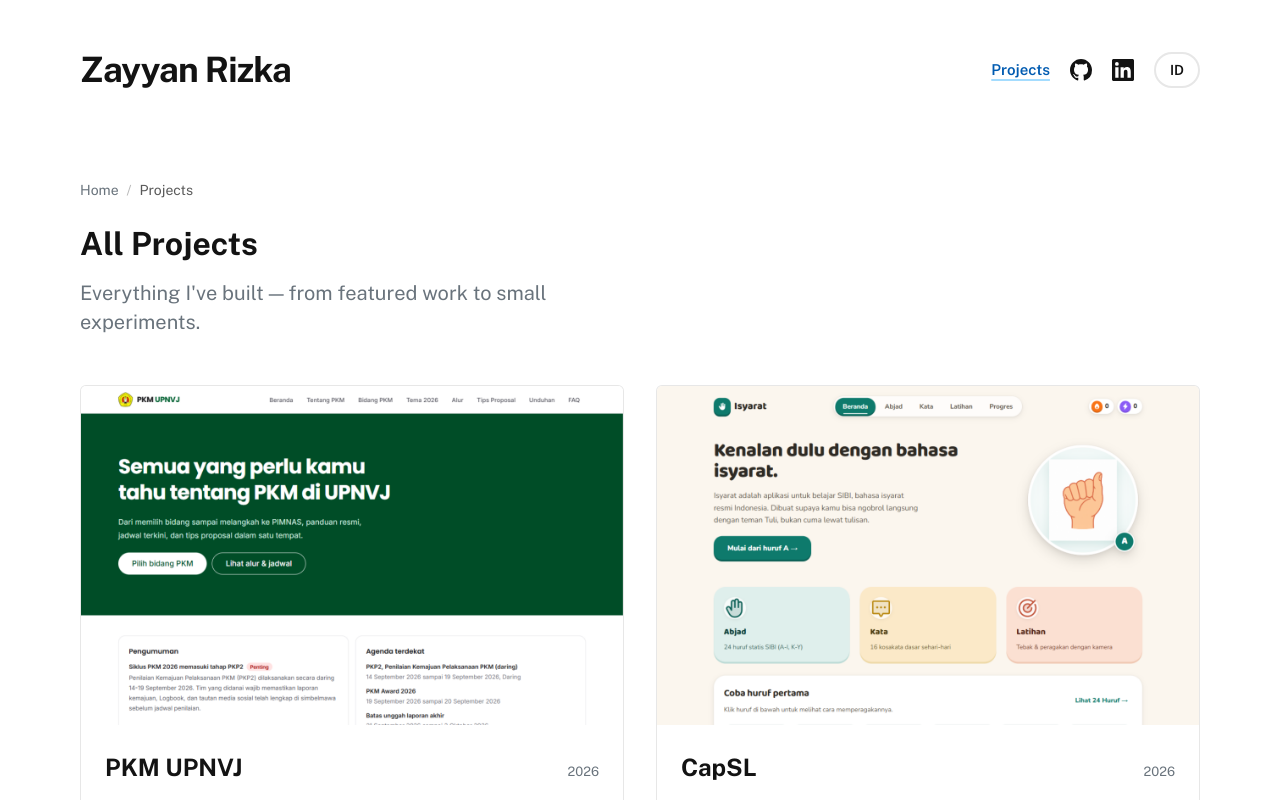
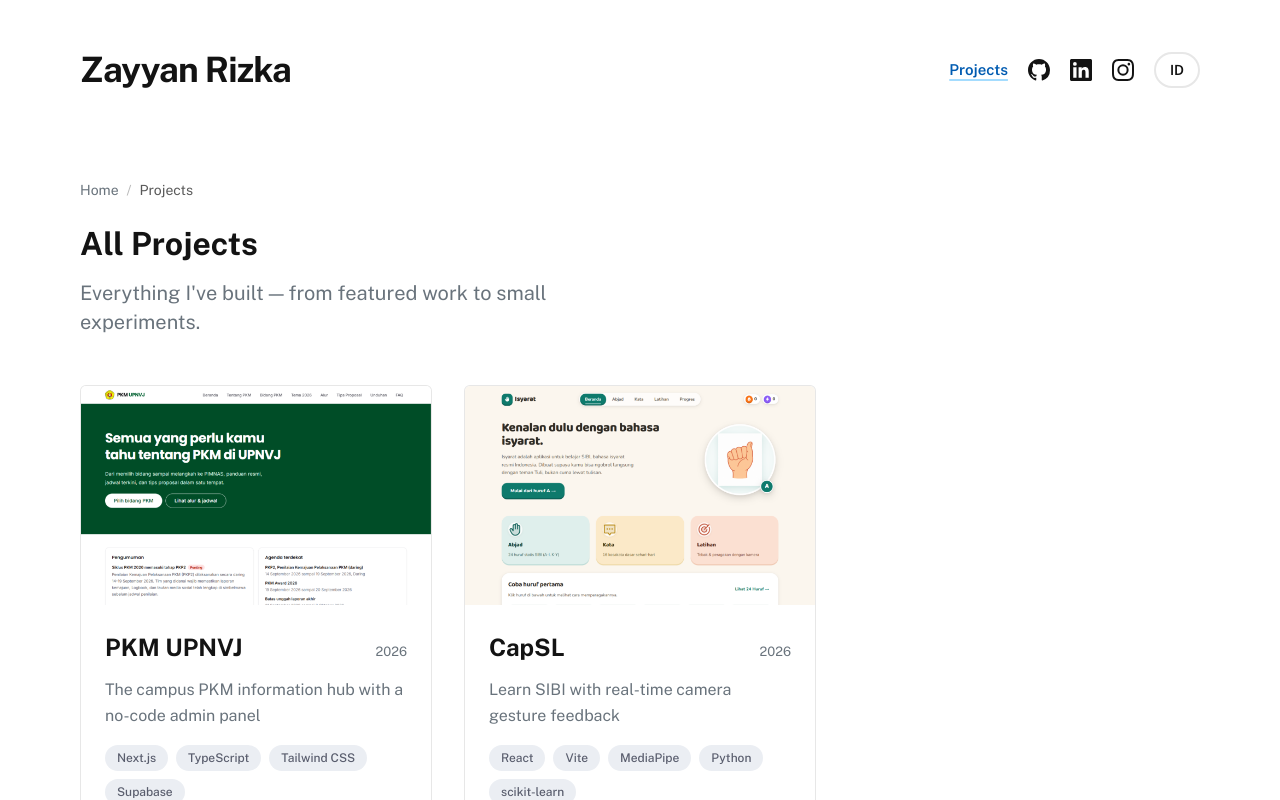
Before and after one commit to rzayyanr/portofolio, a Next.js app: page /en/projects in a window 1280 px wide. Shown: the top 800 px of the page. Built offline with nearby package versions, Linux system fonts and the light colour scheme.

Commit message:
Tambah Instagram di navbar & kontak; grid arsip 3 kolom di desktop

```diff
--- a/src/components/Archive.tsx
+++ b/src/components/Archive.tsx
@@ -22,7 +22,7 @@ export default function Archive({ locale }: { locale: Locale }) {
           <h1 className="text-title mt-6 text-ink">{dict.archive.heading}</h1>
           <p className="text-desc mt-4 max-w-[520px] text-muted">{dict.archive.intro}</p>
         </Reveal>
-        <div className="mt-12 grid gap-8 sm:grid-cols-2">
+        <div className="mt-12 grid gap-8 sm:grid-cols-2 lg:grid-cols-3">
           {dict.projects.items.map((project, index) => (
             <Reveal key={project.title} delay={(index % 2) * 0.1} className="h-full">
               <article className="group flex h-full flex-col overflow-hidden rounded-[6px] border-[1.5px] border-ink/10 bg-white transition-all duration-200 hover:-translate-y-[3px] hover:border-scribble-blue/70 hover:shadow-[0_12px_32px_-14px_rgba(19,19,19,0.18)]">
--- a/src/components/Contact.tsx
+++ b/src/components/Contact.tsx
@@ -33,6 +33,14 @@ export default function Contact({ locale }: { locale: Locale }) {
             >
               {dict.contact.linkedinLabel}
             </a>
+            <a
+              href="https://www.instagram.com/rzayyanr/"
+              target="_blank"
+              rel="noreferrer"
+              className="text-[15px] font-semibold text-accent-dark transition-colors hover:text-[#004a94] hover:underline"
+            >
+              {dict.contact.instagramLabel}
+            </a>
           </div>
         </Reveal>
       </div>
--- a/src/components/Navbar.tsx
+++ b/src/components/Navbar.tsx
@@ -4,6 +4,14 @@ function GithubIcon() {
   return (
     <svg width="22" height="22" viewBox="0 0 16 16" fill="currentColor" aria-hidden="true">
       <path d="M8 0C3.58 0 0 3.58 0 8c0 3.54 2.29 6.53 5.47 7.59.4.07.55-.17.55-.38 0-.19-.01-.82-.01-1.49-2.01.37-2.53-.49-2.69-.94-.09-.23-.48-.94-.82-1.13-.28-.15-.68-.52-.01-.53.63-.01 1.08.58 1.23.82.72 1.21 1.87.87 2.33.66.07-.52.28-.87.51-1.07-1.78-.2-3.64-.89-3.64-3.95 0-.87.31-1.59.82-2.15-.08-.2-.36-1.02.08-2.12 0 0 .67-.21 2.2.82.64-.18 1.32-.27 2-.27s1.36.09 2 .27c1.53-1.04 2.2-.82 2.2-.82.44 1.1.16 1.92.08 2.12.51.56.82 1.27.82 2.15 0 3.07-1.87 3.75-3.65 3.95.29.25.54.73.54 1.48 0 1.07-.01 1.93-.01 2.2 0 .21.15.46.55.38A8.01 8.01 0 0 0 16 8c0-4.42-3.58-8-8-8Z" />
+    </svg>
+  );
+}
+
+function InstagramIcon() {
+  return (
+    <svg width="22" height="22" viewBox="0 0 24 24" fill="currentColor" aria-hidden="true">
+      <path d="M12 2.163c3.204 0 3.584.012 4.85.07 3.252.148 4.771 1.691 4.919 4.919.058 1.265.069 1.645.069 4.849 0 3.205-.012 3.584-.069 4.849-.149 3.225-1.664 4.771-4.919 4.919-1.266.058-1.644.07-4.85.07-3.204 0-3.584-.012-4.849-.07-3.26-.149-4.771-1.699-4.919-4.92-.058-1.265-.07-1.644-.07-4.849 0-3.204.013-3.583.07-4.849.149-3.227 1.664-4.771 4.919-4.919 1.266-.057 1.645-.069 4.849-.069Zm0-2.163c-3.259 0-3.667.014-4.947.072-4.358.2-6.78 2.618-6.98 6.98-.059 1.281-.073 1.689-.073 4.948 0 3.259.014 3.668.072 4.948.2 4.358 2.618 6.78 6.98 6.98 1.281.058 1.689.072 4.948.072 3.259 0 3.668-.014 4.948-.072 4.354-.2 6.782-2.618 6.979-6.98.059-1.28.073-1.689.073-4.948 0-3.259-.014-3.667-.072-4.947-.196-4.354-2.617-6.78-6.979-6.98-1.281-.059-1.69-.073-4.949-.073Zm0 5.838a6.162 6.162 0 1 0 0 12.324 6.162 6.162 0 0 0 0-12.324ZM12 16a4 4 0 1 1 0-8 4 4 0 0 1 0 8Zm6.406-11.845a1.44 1.44 0 1 0 0 2.881 1.44 1.44 0 0 0 0-2.881Z" />
     </svg>
   );
 }
@@ -61,6 +69,15 @@ export default function Navbar({
             <LinkedinIcon />
           </a>
           <a
+            href="https://www.instagram.com/rzayyanr/"
+            target="_blank"
+            rel="noreferrer"
+            aria-label={dict.nav.instagramAria}
+            className="text-ink transition-colors hover:text-accent"
+          >
+            <InstagramIcon />
+          </a>
+          <a
             href={`/${other}`}
             lang={other}
             aria-label={`${dict.nav.toLang} · ${dict.nav.toLangAria}`}
--- a/src/content/dictionary.ts
+++ b/src/content/dictionary.ts
@@ -31,6 +31,7 @@ export const dictionary = {
       name: "Zayyan Rizka",
       home: "Beranda",
       projects: "Proyek",
+      instagramAria: "Instagram Zayyan Rizka",
       toLang: "EN",
       toLangAria: "Beralih ke bahasa Inggris",
       githubAria: "GitHub Zayyan Rizka",
@@ -187,6 +188,7 @@ export const dictionary = {
       email: "mailto:rzayyanrizka@gmail.com",
       githubLabel: "GitHub",
       linkedinLabel: "LinkedIn",
+      instagramLabel: "Instagram",
     },
     footer: "© 2026 Zayyan Rizka — dirancang & dikode sendiri.",
   },
@@ -200,6 +202,7 @@ export const dictionary = {
       name: "Zayyan Rizka",
       home: "Home",
       projects: "Projects",
+      instagramAria: "Zayyan Rizka on Instagram",
       toLang: "ID",
       toLangAria: "Switch to Indonesian",
       githubAria: "Zayyan Rizka on GitHub",
@@ -356,6 +359,7 @@ export const dictionary = {
       email: "mailto:rzayyanrizka@gmail.com",
       githubLabel: "GitHub",
       linkedinLabel: "LinkedIn",
+      instagramLabel: "Instagram",
     },
     footer: "© 2026 Zayyan Rizka — designed & coded from scratch.",
   },
```
